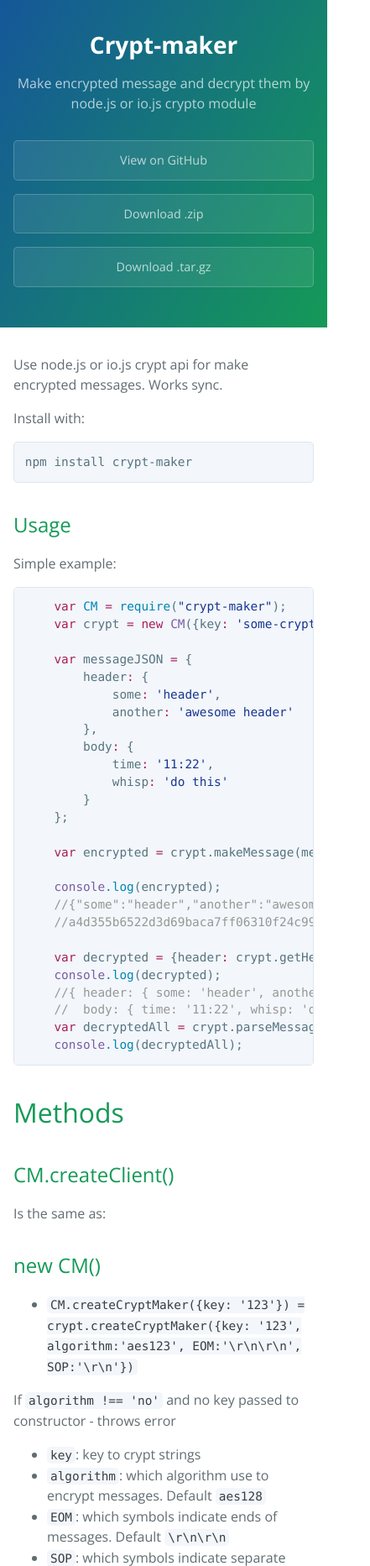
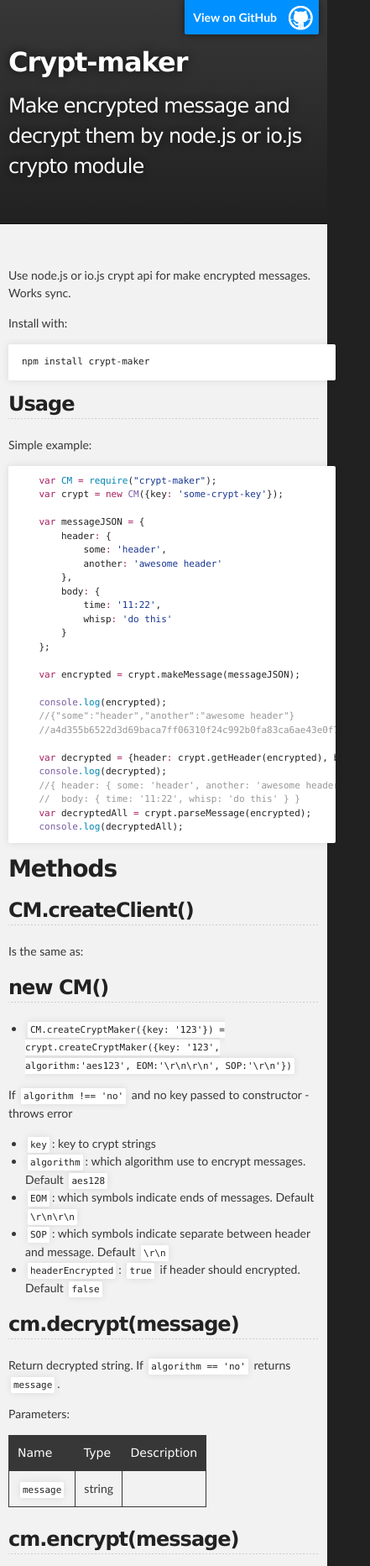
Before and after one commit to NumminorihSF/crypt-maker, a plain HTML site: page index.html in a window 390 px wide. Shown: the top 1865 px of the page at 84% size, 441 px wide, since content can reach past the window. Drawn offline with nearby package versions, Linux system fonts and the light colour scheme.

Commit message:
Create gh-pages branch via GitHub

```diff
--- a/index.html
+++ b/index.html
@@ -1,25 +1,37 @@
 <!DOCTYPE html>
-<html lang="en-us">
+<html>
+
   <head>
-    <meta charset="UTF-8">
-    <title>Crypt-maker by NumminorihSF</title>
-    <meta name="viewport" content="width=device-width, initial-scale=1">
-    <link rel="stylesheet" type="text/css" href="stylesheets/normalize.css" media="screen">
-    <link href='http://fonts.googleapis.com/css?family=Open+Sans:400,700' rel='stylesheet' type='text/css'>
-    <link rel="stylesheet" type="text/css" href="stylesheets/stylesheet.css" media="screen">
-    <link rel="stylesheet" type="text/css" href="stylesheets/github-light.css" media="screen">
+    <meta charset='utf-8'>
+    <meta http-equiv="X-UA-Compatible" content="chrome=1">
+    <meta name="description" content="Crypt-maker : Make encrypted message and decrypt them by node.js or io.js crypto module">
+
+    <link rel="stylesheet" type="text/css" media="screen" href="stylesheets/stylesheet.css">
+
+    <title>Crypt-maker</title>
   </head>
+
   <body>
-    <section class="page-header">
-      <h1 class="project-name">Crypt-maker</h1>
-      <h2 class="project-tagline">Make encrypted message and decrypt them by node.js or io.js crypto module</h2>
-      <a href="https://github.com/NumminorihSF/crypt-maker" class="btn">View on GitHub</a>
-      <a href="https://github.com/NumminorihSF/crypt-maker/zipball/master" class="btn">Download .zip</a>
-      <a href="https://github.com/NumminorihSF/crypt-maker/tarball/master" class="btn">Download .tar.gz</a>
-    </section>
 
-    <section class="main-content">
-      <p>Use node.js or io.js crypt api for make encrypted messages. Works sync.</p>
+    <!-- HEADER -->
+    <div id="header_wrap" class="outer">
+        <header class="inner">
+          <a id="forkme_banner" href="https://github.com/NumminorihSF/crypt-maker">View on GitHub</a>
+
+          <h1 id="project_title">Crypt-maker</h1>
+          <h2 id="project_tagline">Make encrypted message and decrypt them by node.js or io.js crypto module</h2>
+
+            <section id="downloads">
+              <a class="zip_download_link" href="https://github.com/NumminorihSF/crypt-maker/zipball/master">Download this project as a .zip file</a>
+              <a class="tar_download_link" href="https://github.com/NumminorihSF/crypt-maker/tarball/master">Download this project as a tar.gz file</a>
+            </section>
+        </header>
+    </div>
+
+    <!-- MAIN CONTENT -->
+    <div id="main_content_wrap" class="outer">
+      <section id="main_content" class="inner">
+        <p>Use node.js or io.js crypt api for make encrypted messages. Works sync.</p>
 
 <p>Install with:</p>
 
@@ -505,14 +517,17 @@
 LIABILITY, WHETHER IN AN ACTION OF CONTRACT, TORT OR OTHERWISE, ARISING FROM,
 OUT OF OR IN CONNECTION WITH THE SOFTWARE OR THE USE OR OTHER DEALINGS IN THE
 SOFTWARE.</p>
+      </section>
+    </div>
 
-      <footer class="site-footer">
-        <span class="site-footer-owner"><a href="https://github.com/NumminorihSF/crypt-maker">Crypt-maker</a> is maintained by <a href="https://github.com/NumminorihSF">NumminorihSF</a>.</span>
+    <!-- FOOTER  -->
+    <div id="footer_wrap" class="outer">
+      <footer class="inner">
+        <p class="copyright">Crypt-maker maintained by <a href="https://github.com/NumminorihSF">NumminorihSF</a></p>
+        <p>Published with <a href="https://pages.github.com">GitHub Pages</a></p>
+      </footer>
+    </div>
 
-        <span class="site-footer-credits">This page was generated by <a href="https://pages.github.com">GitHub Pages</a> using the <a href="https://github.com/jasonlong/cayman-theme">Cayman theme</a> by <a href="https://twitter.com/jasonlong">Jason Long</a>.</span>
-      </footer>
-
-    </section>
 
 
   </body>
--- /dev/null
+++ b/javascripts/main.js
@@ -0,0 +1 @@
+console.log('This would be the main JS file.');
--- a/stylesheets/stylesheet.css
+++ b/stylesheets/stylesheet.css
@@ -1,245 +1,425 @@
-* {
-  box-sizing: border-box; }
+/*******************************************************************************
+Slate Theme for GitHub Pages
+by Jason Costello, @jsncostello
+*******************************************************************************/
+
+@import url(github-light.css);
+
+/*******************************************************************************
+MeyerWeb Reset
+*******************************************************************************/
+
+html, body, div, span, applet, object, iframe,
+h1, h2, h3, h4, h5, h6, p, blockquote, pre,
+a, abbr, acronym, address, big, cite, code,
+del, dfn, em, img, ins, kbd, q, s, samp,
+small, strike, strong, sub, sup, tt, var,
+b, u, i, center,
+dl, dt, dd, ol, ul, li,
+fieldset, form, label, legend,
+table, caption, tbody, tfoot, thead, tr, th, td,
+article, aside, canvas, details, embed,
+figure, figcaption, footer, header, hgroup,
+menu, nav, output, ruby, section, summary,
+time, mark, audio, video {
+  margin: 0;
+  padding: 0;
+  border: 0;
+  font: inherit;
+  vertical-align: baseline;
+}
+
+/* HTML5 display-role reset for older browsers */
+article, aside, details, figcaption, figure,
+footer, header, hgroup, menu, nav, section {
+  display: block;
+}
+
+ol, ul {
+  list-style: none;
+}
+
+table {
+  border-collapse: collapse;
+  border-spacing: 0;
+}
+
+/*******************************************************************************
+Theme Styles
+*******************************************************************************/
 
 body {
-  padding: 0;
-  margin: 0;
-  font-family: "Open Sans", "Helvetica Neue", Helvetica, Arial, sans-serif;
+  box-sizing: border-box;
+  color:#373737;
+  background: #212121;
   font-size: 16px;
+  font-family: 'Myriad Pro', Calibri, Helvetica, Arial, sans-serif;
   line-height: 1.5;
-  color: #606c71; }
+  -webkit-font-smoothing: antialiased;
+}
+
+h1, h2, h3, h4, h5, h6 {
+  margin: 10px 0;
+  font-weight: 700;
+  color:#222222;
+  font-family: 'Lucida Grande', 'Calibri', Helvetica, Arial, sans-serif;
+  letter-spacing: -1px;
+}
+
+h1 {
+  font-size: 36px;
+  font-weight: 700;
+}
+
+h2 {
+  padding-bottom: 10px;
+  font-size: 32px;
+  background: url('../images/bg_hr.png') repeat-x bottom;
+}
+
+h3 {
+  font-size: 24px;
+}
+
+h4 {
+  font-size: 21px;
+}
+
+h5 {
+  font-size: 18px;
+}
+
+h6 {
+  font-size: 16px;
+}
+
+p {
+  margin: 10px 0 15px 0;
+}
+
+footer p {
+  color: #f2f2f2;
+}
 
 a {
-  color: #1e6bb8;
-  text-decoration: none; }
-  a:hover {
-    text-decoration: underline; }
+  text-decoration: none;
+  color: #007edf;
+  text-shadow: none;
 
-.btn {
-  display: inline-block;
-  margin-bottom: 1rem;
-  color: rgba(255, 255, 255, 0.7);
-  background-color: rgba(255, 255, 255, 0.08);
-  border-color: rgba(255, 255, 255, 0.2);
-  border-style: solid;
-  border-width: 1px;
-  border-radius: 0.3rem;
-  transition: color 0.2s, background-color 0.2s, border-color 0.2s; }
-  .btn + .btn {
-    margin-left: 1rem; }
+  transition: color 0.5s ease;
+  transition: text-shadow 0.5s ease;
+  -webkit-transition: color 0.5s ease;
+  -webkit-transition: text-shadow 0.5s ease;
+  -moz-transition: color 0.5s ease;
+  -moz-transition: text-shadow 0.5s ease;
+  -o-transition: color 0.5s ease;
+  -o-transition: text-shadow 0.5s ease;
+  -ms-transition: color 0.5s ease;
+  -ms-transition: text-shadow 0.5s ease;
+}
 
-.btn:hover {
-  color: rgba(255, 255, 255, 0.8);
-  text-decoration: none;
-  background-color: rgba(255, 255, 255, 0.2);
-  border-color: rgba(255, 255, 255, 0.3); }
+a:hover, a:focus {text-decoration: underline;}
 
-@media screen and (min-width: 64em) {
-  .btn {
-    padding: 0.75rem 1rem; } }
+footer a {
+  color: #F2F2F2;
+  text-decoration: underline;
+}
 
-@media screen and (min-width: 42em) and (max-width: 64em) {
-  .btn {
-    padding: 0.6rem 0.9rem;
-    font-size: 0.9rem; } }
+em {
+  font-style: italic;
+}
 
-@media screen and (max-width: 42em) {
-  .btn {
-    display: block;
-    width: 100%;
-    padding: 0.75rem;
-    font-size: 0.9rem; }
-    .btn + .btn {
-      margin-top: 1rem;
-      margin-left: 0; } }
+strong {
+  font-weight: bold;
+}
 
-.page-header {
+img {
+  position: relative;
+  margin: 0 auto;
+  max-width: 739px;
+  padding: 5px;
+  margin: 10px 0 10px 0;
+  border: 1px solid #ebebeb;
+
+  box-shadow: 0 0 5px #ebebeb;
+  -webkit-box-shadow: 0 0 5px #ebebeb;
+  -moz-box-shadow: 0 0 5px #ebebeb;
+  -o-box-shadow: 0 0 5px #ebebeb;
+  -ms-box-shadow: 0 0 5px #ebebeb;
+}
+
+p img {
+  display: inline;
+  margin: 0;
+  padding: 0;
+  vertical-align: middle;
+  text-align: center;
+  border: none;
+}
+
+pre, code {
+  width: 100%;
+  color: #222;
+  background-color: #fff;
+
+  font-family: Monaco, "Bitstream Vera Sans Mono", "Lucida Console", Terminal, monospace;
+  font-size: 14px;
+
+  border-radius: 2px;
+  -moz-border-radius: 2px;
+  -webkit-border-radius: 2px;
+}
+
+pre {
+  width: 100%;
+  padding: 10px;
+  box-shadow: 0 0 10px rgba(0,0,0,.1);
+  overflow: auto;
+}
+
+code {
+  padding: 3px;
+  margin: 0 3px;
+  box-shadow: 0 0 10px rgba(0,0,0,.1);
+}
+
+pre code {
+  display: block;
+  box-shadow: none;
+}
+
+blockquote {
+  color: #666;
+  margin-bottom: 20px;
+  padding: 0 0 0 20px;
+  border-left: 3px solid #bbb;
+}
+
+
+ul, ol, dl {
+  margin-bottom: 15px
+}
+
+ul {
+  list-style-position: inside;
+  list-style: disc;
+  padding-left: 20px;
+}
+
+ol {
+  list-style-position: inside;
+  list-style: decimal;
+  padding-left: 20px;
+}
+
+dl dt {
+  font-weight: bold;
+}
+
+dl dd {
+  padding-left: 20px;
+  font-style: italic;
+}
+
+dl p {
+  padding-left: 20px;
+  font-style: italic;
+}
+
+hr {
+  height: 1px;
+  margin-bottom: 5px;
+  border: none;
+  background: url('../images/bg_hr.png') repeat-x center;
+}
+
+table {
+  border: 1px solid #373737;
+  margin-bottom: 20px;
+  text-align: left;
+ }
+
+th {
+  font-family: 'Lucida Grande', 'Helvetica Neue', Helvetica, Arial, sans-serif;
+  padding: 10px;
+  background: #373737;
   color: #fff;
-  text-align: center;
-  background-color: #159957;
-  background-image: linear-gradient(120deg, #155799, #159957); }
+ }
 
-@media screen and (min-width: 64em) {
-  .page-header {
-    padding: 5rem 6rem; } }
+td {
+  padding: 10px;
+  border: 1px solid #373737;
+ }
 
-@media screen and (min-width: 42em) and (max-width: 64em) {
-  .page-header {
-    padding: 3rem 4rem; } }
+form {
+  background: #f2f2f2;
+  padding: 20px;
+}
 
-@media screen and (max-width: 42em) {
-  .page-header {
-    padding: 2rem 1rem; } }
+/*******************************************************************************
+Full-Width Styles
+*******************************************************************************/
 
-.project-name {
-  margin-top: 0;
-  margin-bottom: 0.1rem; }
+.outer {
+  width: 100%;
+}
 
-@media screen and (min-width: 64em) {
-  .project-name {
-    font-size: 3.25rem; } }
+.inner {
+  position: relative;
+  max-width: 640px;
+  padding: 20px 10px;
+  margin: 0 auto;
+}
 
-@media screen and (min-width: 42em) and (max-width: 64em) {
-  .project-name {
-    font-size: 2.25rem; } }
+#forkme_banner {
+  display: block;
+  position: absolute;
+  top:0;
+  right: 10px;
+  z-index: 10;
+  padding: 10px 50px 10px 10px;
+  color: #fff;
+  background: url('../images/blacktocat.png') #0090ff no-repeat 95% 50%;
+  font-weight: 700;
+  box-shadow: 0 0 10px rgba(0,0,0,.5);
+  border-bottom-left-radius: 2px;
+  border-bottom-right-radius: 2px;
+}
 
-@media screen and (max-width: 42em) {
-  .project-name {
-    font-size: 1.75rem; } }
+#header_wrap {
+  background: #212121;
+  background: -moz-linear-gradient(top, #373737, #212121);
+  background: -webkit-linear-gradient(top, #373737, #212121);
+  background: -ms-linear-gradient(top, #373737, #212121);
+  background: -o-linear-gradient(top, #373737, #212121);
+  background: linear-gradient(top, #373737, #212121);
+}
 
-.project-tagline {
-  margin-bottom: 2rem;
-  font-weight: normal;
-  opacity: 0.7; }
+#header_wrap .inner {
+  padding: 50px 10px 30px 10px;
+}
 
-@media screen and (min-width: 64em) {
-  .project-tagline {
-    font-size: 1.25rem; } }
+#project_title {
+  margin: 0;
+  color: #fff;
+  font-size: 42px;
+  font-weight: 700;
+  text-shadow: #111 0px 0px 10px;
+}
 
-@media screen and (min-width: 42em) and (max-width: 64em) {
-  .project-tagline {
-    font-size: 1.15rem; } }
+#project_tagline {
+  color: #fff;
+  font-size: 24px;
+  font-weight: 300;
+  background: none;
+  text-shadow: #111 0px 0px 10px;
+}
 
-@media screen and (max-width: 42em) {
-  .project-tagline {
-    font-size: 1rem; } }
+#downloads {
+  position: absolute;
+  width: 210px;
+  z-index: 10;
+  bottom: -40px;
+  right: 0;
+  height: 70px;
+  background: url('../images/icon_download.png') no-repeat 0% 90%;
+}
 
-.main-content :first-child {
-  margin-top: 0; }
-.main-content img {
-  max-width: 100%; }
-.main-content h1, .main-content h2, .main-content h3, .main-content h4, .main-content h5, .main-content h6 {
-  margin-top: 2rem;
-  margin-bottom: 1rem;
-  font-weight: normal;
-  color: #159957; }
-.main-content p {
-  margin-bottom: 1em; }
-.main-content code {
-  padding: 2px 4px;
-  font-family: Consolas, "Liberation Mono", Menlo, Courier, monospace;
-  font-size: 0.9rem;
-  color: #383e41;
-  background-color: #f3f6fa;
-  border-radius: 0.3rem; }
-.main-content pre {
-  padding: 0.8rem;
-  margin-top: 0;
-  margin-bottom: 1rem;
-  font: 1rem Consolas, "Liberation Mono", Menlo, Courier, monospace;
-  color: #567482;
-  word-wrap: normal;
-  background-color: #f3f6fa;
-  border: solid 1px #dce6f0;
-  border-radius: 0.3rem; }
-  .main-content pre > code {
-    padding: 0;
-    margin: 0;
-    font-size: 0.9rem;
-    color: #567482;
-    word-break: normal;
-    white-space: pre;
-    background: transparent;
-    border: 0; }
-.main-content .highlight {
-  margin-bottom: 1rem; }
-  .main-content .highlight pre {
-    margin-bottom: 0;
-    word-break: normal; }
-.main-content .highlight pre, .main-content pre {
-  padding: 0.8rem;
-  overflow: auto;
-  font-size: 0.9rem;
-  line-height: 1.45;
-  border-radius: 0.3rem; }
-.main-content pre code, .main-content pre tt {
-  display: inline;
-  max-width: initial;
-  padding: 0;
-  margin: 0;
-  overflow: initial;
-  line-height: inherit;
-  word-wrap: normal;
-  background-color: transparent;
-  border: 0; }
-  .main-content pre code:before, .main-content pre code:after, .main-content pre tt:before, .main-content pre tt:after {
-    content: normal; }
-.main-content ul, .main-content ol {
-  margin-top: 0; }
-.main-content blockquote {
-  padding: 0 1rem;
-  margin-left: 0;
-  color: #819198;
-  border-left: 0.3rem solid #dce6f0; }
-  .main-content blockquote > :first-child {
-    margin-top: 0; }
-  .main-content blockquote > :last-child {
-    margin-bottom: 0; }
-.main-content table {
+.zip_download_link {
   display: block;
-  width: 100%;
-  overflow: auto;
-  word-break: normal;
-  word-break: keep-all; }
-  .main-content table th {
-    font-weight: bold; }
-  .main-content table th, .main-content table td {
-    padding: 0.5rem 1rem;
-    border: 1px solid #e9ebec; }
-.main-content dl {
-  padding: 0; }
-  .main-content dl dt {
-    padding: 0;
-    margin-top: 1rem;
-    font-size: 1rem;
-    font-weight: bold; }
-  .main-content dl dd {
-    padding: 0;
-    margin-bottom: 1rem; }
-.main-content hr {
-  height: 2px;
-  padding: 0;
-  margin: 1rem 0;
-  background-color: #eff0f1;
-  border: 0; }
+  float: right;
+  width: 90px;
+  height:70px;
+  text-indent: -5000px;
+  overflow: hidden;
+  background: url(../images/sprite_download.png) no-repeat bottom left;
+}
 
-@media screen and (min-width: 64em) {
-  .main-content {
-    max-width: 64rem;
-    padding: 2rem 6rem;
-    margin: 0 auto;
-    font-size: 1.1rem; } }
+.tar_download_link {
+  display: block;
+  float: right;
+  width: 90px;
+  height:70px;
+  text-indent: -5000px;
+  overflow: hidden;
+  background: url(../images/sprite_download.png) no-repeat bottom right;
+  margin-left: 10px;
+}
 
-@media screen and (min-width: 42em) and (max-width: 64em) {
-  .main-content {
-    padding: 2rem 4rem;
-    font-size: 1.1rem; } }
+.zip_download_link:hover {
+  background: url(../images/sprite_download.png) no-repeat top left;
+}
 
-@media screen and (max-width: 42em) {
-  .main-content {
-    padding: 2rem 1rem;
-    font-size: 1rem; } }
+.tar_download_link:hover {
+  background: url(../images/sprite_download.png) no-repeat top right;
+}
 
-.site-footer {
-  padding-top: 2rem;
-  margin-top: 2rem;
-  border-top: solid 1px #eff0f1; }
+#main_content_wrap {
+  background: #f2f2f2;
+  border-top: 1px solid #111;
+  border-bottom: 1px solid #111;
+}
 
-.site-footer-owner {
-  display: block;
-  font-weight: bold; }
+#main_content {
+  padding-top: 40px;
+}
 
-.site-footer-credits {
-  color: #819198; }
+#footer_wrap {
+  background: #212121;
+}
 
-@media screen and (min-width: 64em) {
-  .site-footer {
-    font-size: 1rem; } }
 
-@media screen and (min-width: 42em) and (max-width: 64em) {
-  .site-footer {
-    font-size: 1rem; } }
 
-@media screen and (max-width: 42em) {
-  .site-footer {
-    font-size: 0.9rem; } }
+/*******************************************************************************
+Small Device Styles
+*******************************************************************************/
+
+@media screen and (max-width: 480px) {
+  body {
+    font-size:14px;
+  }
+
+  #downloads {
+    display: none;
+  }
+
+  .inner {
+    min-width: 320px;
+    max-width: 480px;
+  }
+
+  #project_title {
+  font-size: 32px;
+  }
+
+  h1 {
+    font-size: 28px;
+  }
+
+  h2 {
+    font-size: 24px;
+  }
+
+  h3 {
+    font-size: 21px;
+  }
+
+  h4 {
+    font-size: 18px;
+  }
+
+  h5 {
+    font-size: 14px;
+  }
+
+  h6 {
+    font-size: 12px;
+  }
+
+  code, pre {
+    min-width: 320px;
+    max-width: 480px;
+    font-size: 11px;
+  }
+
+}
```
Also changed, not shown: images/bg_hr.png (added), images/blacktocat.png (added), images/icon_download.png (added), images/sprite_download.png (added).
